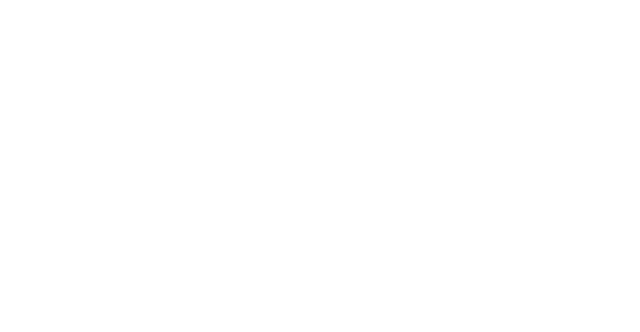
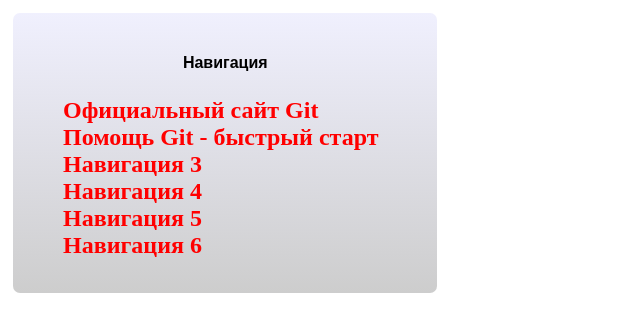
Before and after one commit to Shevroid/Git_lab_3, a plain HTML site: page index.html in a window 1280 px wide. Shown: the whole page, without its empty margins (0-640 px from the left). Drawn offline with Linux system fonts and the light colour scheme.

Commit message:
Added left column to the site

```diff
--- a/index.html
+++ b/index.html
@@ -5,6 +5,18 @@
 	<script type="text/javascript" src="js.js"></script>
   </head>
   <body>
-
+	  <div class="left_col">
+			<h1>Навигация</h1>
+				<h2>
+				<ul>
+					<li><a href="http://git-scm.com/">Официальный сайт Git</a></li>
+					<li><a href="http://githowto.com/">Помощь Git - быстрый старт</a></li>
+					<li><a href="http://githowto.com/">Навигация 3</a></li>
+					<li><a href="http://githowto.com/">Навигация 4</a></li>
+					<li><a href="http://githowto.com/">Навигация 5</a></li>
+					<li><a href="http://githowto.com/">Навигация 6</a></li>
+				</ul>
+			</h2>
+		</div>
   </body>
 </html>
```
